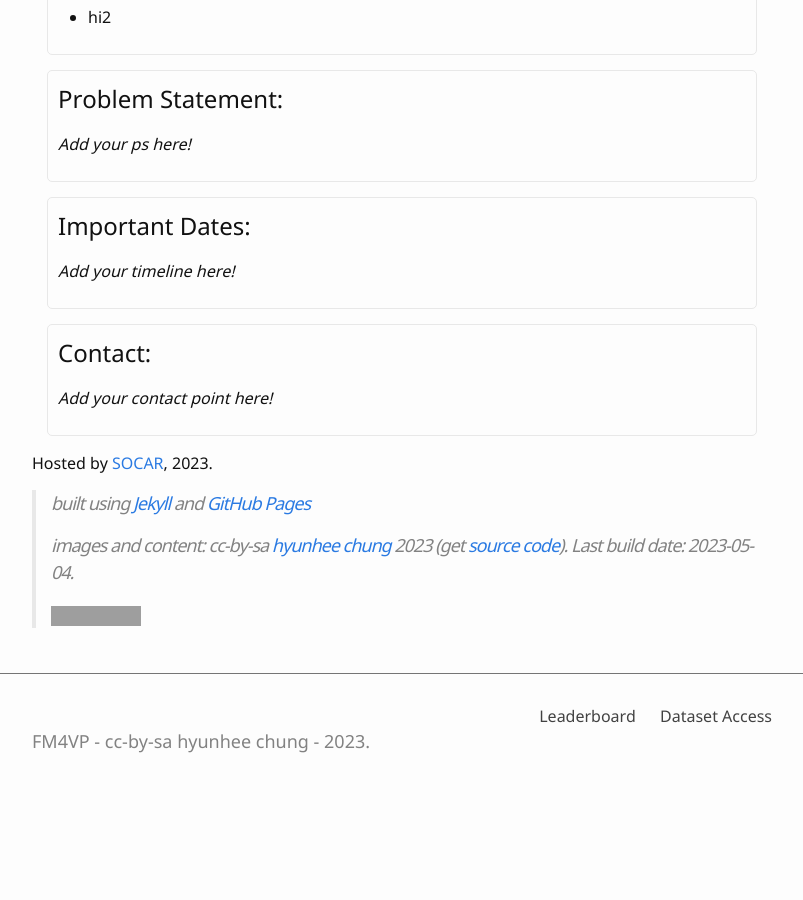
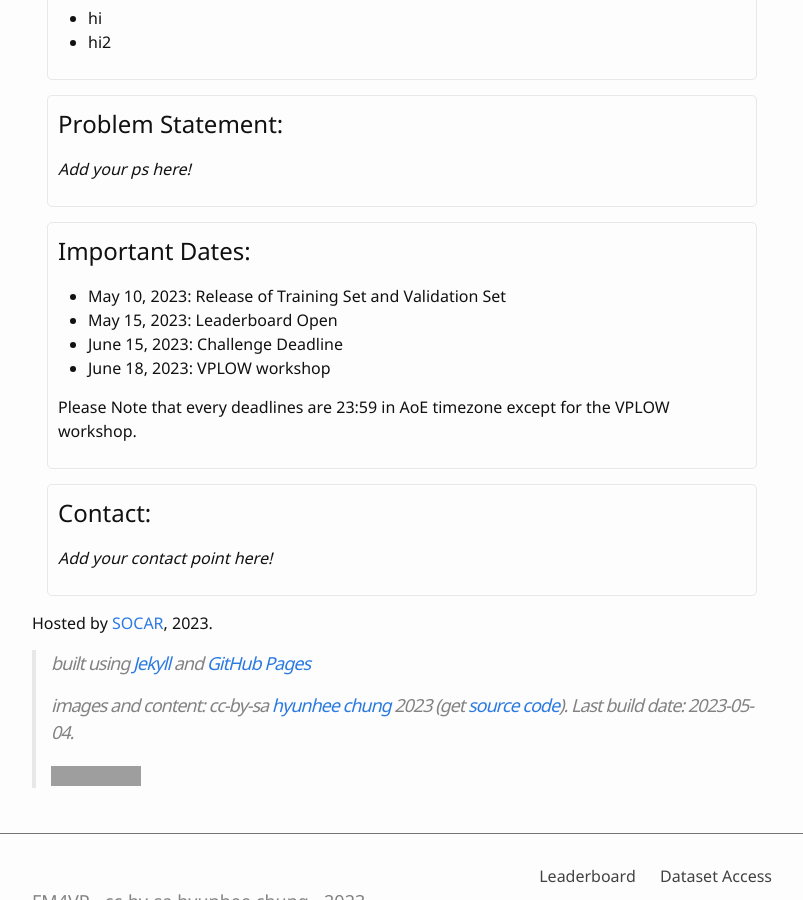
Before and after one commit to socar-esther/socar-esther.github.io, a Jekyll site: the page built from index.md, in a window 1280 px wide and 900 px high, scrolled down 672 px. Shown: the whole window, without its empty margins (238-1041 px from the left). Built offline with Jekyll 4.4.1, drawn with Linux system fonts in a browser that asks for light colours; before the commit the page ends 1472 px from its top, so only the background shows below that; grey boxes are pictures that could not be loaded.

Commit message:
date added

```diff
--- a/index.md
+++ b/index.md
@@ -6,7 +6,7 @@ title: Home
 
 CVPR Challenge: Visual Perception via Learning in an Open world 2023
 
-{% include figure.html img="car-images.png" alt="intro image here" caption="SOFAR (SOCAR: Socially-Obtained CAR image dataset" width="90%" %}
+{% include figure.html img="car-images.png" alt="intro image here" caption="SOFAR (SOCAR: Socially-Obtained CAR image dataset" width="99%" %}
 
 
 <div class="toc" markdown="1">
@@ -29,7 +29,15 @@ FM4VP Challenge is a challenge in accordance with Visual Perception via Learning
 
 <div class="toc" markdown="1">
 ## Important Dates:
-*Add your timeline here!*
+
+* May 10, 2023: Release of Training Set and Validation Set
+* May 15, 2023: Leaderboard Open
+* June 15, 2023: Challenge Deadline
+* June 18, 2023: VPLOW workshop
+
+Please Note that every deadlines are 23:59 in AoE timezone except for the VPLOW workshop.
+
+
 </div>
 
 
```
